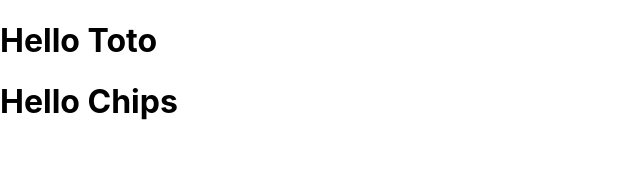
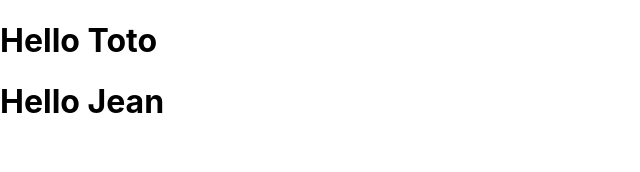
Before and after one commit to valentin-cochin/cda-react-app, a React (Create React App) app: page / in a window 1280 px wide. Shown: the top 172 px of the page, without its empty margins (0-640 px from the left). Built offline with nearby package versions, Linux system fonts and the light colour scheme.

Commit message:
Props + State

```diff
--- a/src/App.jsx
+++ b/src/App.jsx
@@ -4,12 +4,15 @@ import Hello from './components/Hello';
 
 class App extends React.Component {
 
+  state = {
+    login : 'Jean'
+  }
 
   render() {
     return (
       <div>
        <Hello login='Toto'/>
-       <Hello login='Chips'/>
+       <Hello login={this.state.login}/>
       </div>
     )
   }
```
